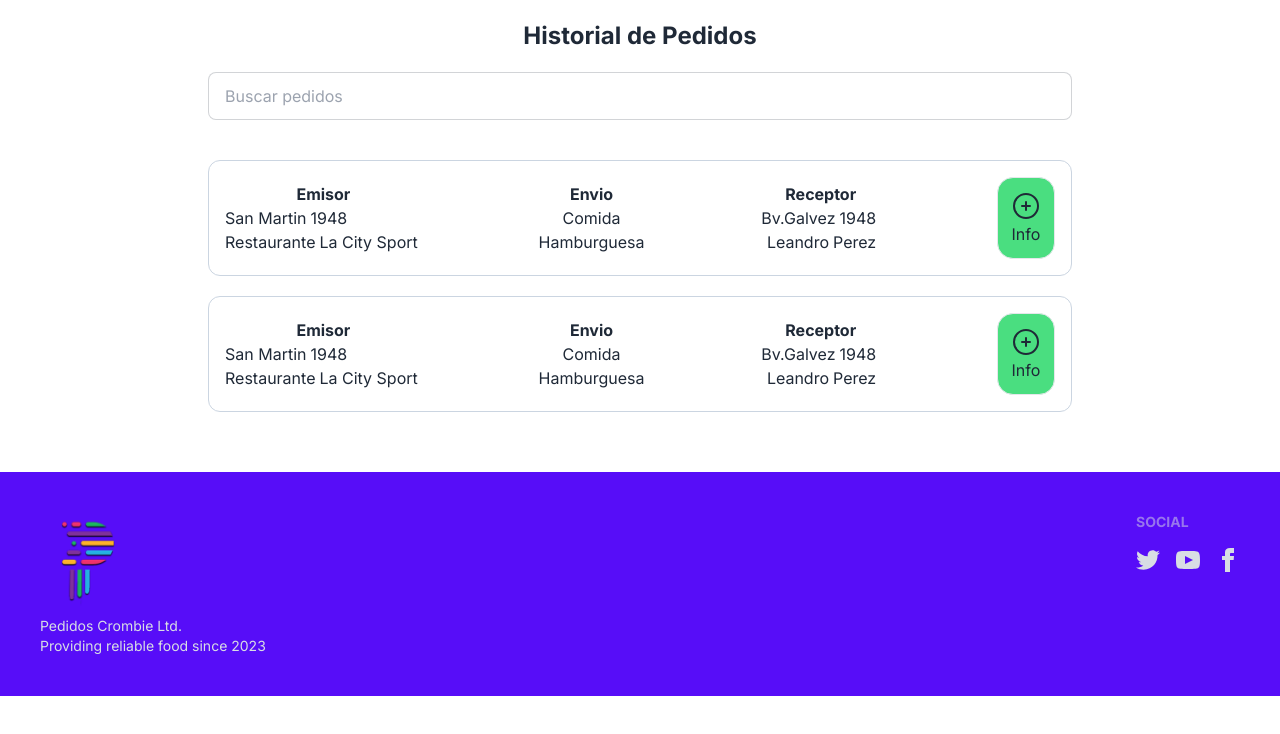
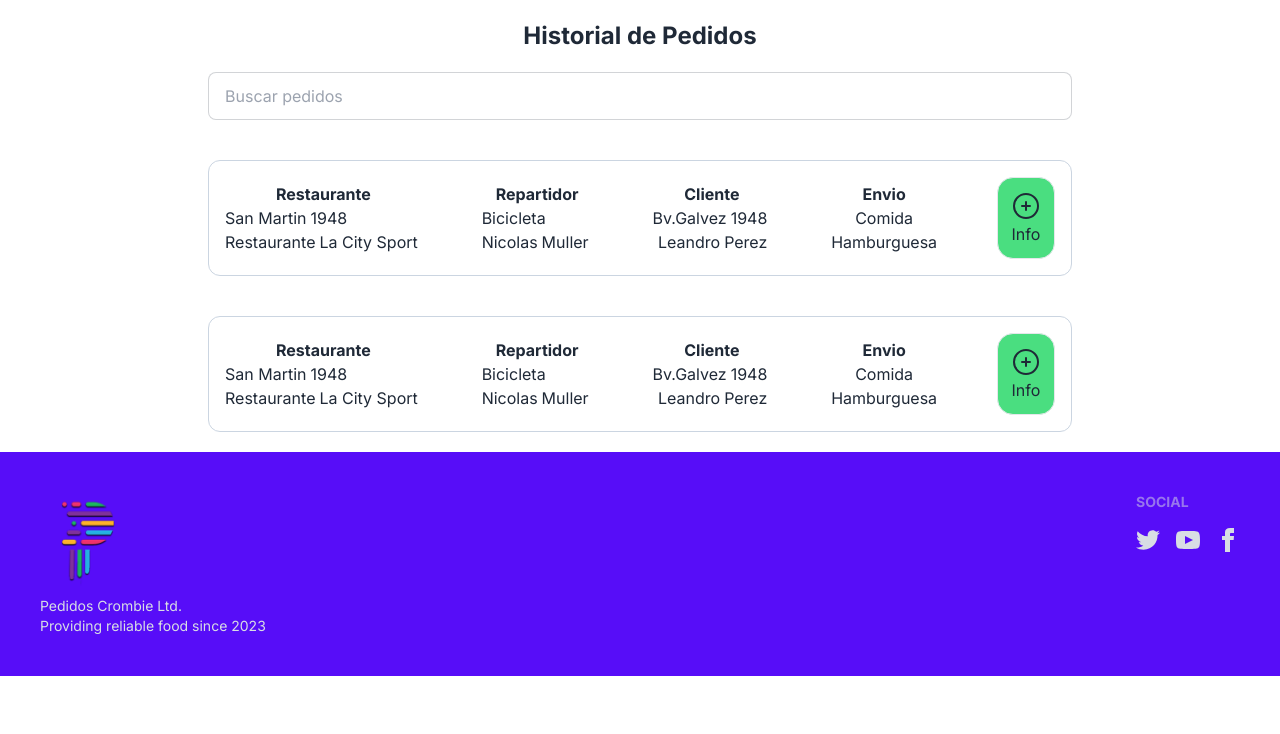
Before and after one commit to Wallesi/PedidosCrombie, a Next.js app: page /User/delivery/historial in a window 1280 px wide. Shown: the top 734 px of the page. Built offline with nearby package versions, Linux system fonts and the light colour scheme.

Commit message:
other column added

```diff
--- a/src/app/User/delivery/historial/page.tsx
+++ b/src/app/User/delivery/historial/page.tsx
@@ -9,7 +9,7 @@ export default function () {
                 <div className="flex flex-col items-center p-4 md:flex-row md:items-center md:justify-between border border-slate-300 rounded-xl gap-2">
                     <div className="text-center md:text-left">
                         <div>
-                            <h1 className="text-base font-bold text-center">Emisor</h1>
+                            <h1 className="text-base font-bold text-center">Restaurante</h1>
                             <p className="">
                                 <span className="inline">San Martin</span>
                                 <span className="mx-1 inline">1948</span>
@@ -17,6 +17,31 @@ export default function () {
                             <p>
                                 <span className="inline">Restaurante</span>
                                 <span className="mx-1 inline">La City Sport</span>
+                            </p>
+                        </div>
+                    </div>
+                    <div className="text-center md:text-left">
+                        <div>
+                            <h1 className="text-base font-bold text-center">Repartidor</h1>
+                            <p className="">
+                                <span className="inline">Bicicleta</span>
+                            </p>
+                            <p>
+                                <span className="inline">Nicolas</span>
+                                <span className="mx-1 inline">Muller</span>
+                            </p>
+                        </div>
+                    </div>
+                    <div className="text-center md:text-right">
+                        <div>
+                            <h1 className="text-base font-bold text-center">Cliente</h1>
+                            <p className="">
+                                <span className="inline">Bv.Galvez</span>
+                                <span className="mx-1 inline">1948</span>
+                            </p>
+                            <p>
+                                <span className="inline">Leandro</span>
+                                <span className="mx-1 inline">Perez</span>
                             </p>
                         </div>
                     </div>
@@ -31,19 +56,7 @@ export default function () {
                             </p>
                         </div>
                     </div>
-                    <div className="text-center md:text-right">
-                        <div>
-                            <h1 className="text-base font-bold text-center">Receptor</h1>
-                            <p className="">
-                                <span className="inline">Bv.Galvez</span>
-                                <span className="mx-1 inline">1948</span>
-                            </p>
-                            <p>
-                                <span className="inline">Leandro</span>
-                                <span className="mx-1 inline">Perez</span>
-                            </p>
-                        </div>
-                    </div>
+
 
                     <div className="flex gap-2">
                         <button className=" bg-green-400 p-3 border rounded-2xl hover:bg-green-300">
@@ -54,11 +67,12 @@ export default function () {
                         </button>
                     </div>
                 </div>
+            </div>
 
-                <div className="mt-5 flex flex-col items-center p-4 md:flex-row md:items-center md:justify-between border border-slate-300 rounded-xl">
+            <div className="flex flex-col items-center p-4 md:flex-row md:items-center md:justify-between border border-slate-300 rounded-xl">
                     <div className="text-center md:text-left">
                         <div>
-                            <h1 className="text-base font-bold text-center">Emisor</h1>
+                            <h1 className="text-base font-bold text-center">Restaurante</h1>
                             <p className="">
                                 <span className="inline">San Martin</span>
                                 <span className="mx-1 inline">1948</span>
@@ -66,6 +80,31 @@ export default function () {
                             <p>
                                 <span className="inline">Restaurante</span>
                                 <span className="mx-1 inline">La City Sport</span>
+                            </p>
+                        </div>
+                    </div>
+                    <div className="text-center md:text-left">
+                        <div>
+                            <h1 className="text-base font-bold text-center">Repartidor</h1>
+                            <p className="">
+                                <span className="inline">Bicicleta</span>
+                            </p>
+                            <p>
+                                <span className="inline">Nicolas</span>
+                                <span className="mx-1 inline">Muller</span>
+                            </p>
+                        </div>
+                    </div>
+                    <div className="text-center md:text-right">
+                        <div>
+                            <h1 className="text-base font-bold text-center">Cliente</h1>
+                            <p className="">
+                                <span className="inline">Bv.Galvez</span>
+                                <span className="mx-1 inline">1948</span>
+                            </p>
+                            <p>
+                                <span className="inline">Leandro</span>
+                                <span className="mx-1 inline">Perez</span>
                             </p>
                         </div>
                     </div>
@@ -80,33 +119,18 @@ export default function () {
                             </p>
                         </div>
                     </div>
-                    <div className="text-center md:text-right">
-                        <div>
-                            <h1 className="text-base font-bold text-center">Receptor</h1>
-                            <p className="">
-                                <span className="inline">Bv.Galvez</span>
-                                <span className="mx-1 inline">1948</span>
-                            </p>
-                            <p>
-                                <span className="inline">Leandro</span>
-                                <span className="mx-1 inline">Perez</span>
-                            </p>
-                        </div>
-                    </div>
+
 
                     <div className="flex gap-2">
                         <button className=" bg-green-400 p-3 border rounded-2xl hover:bg-green-300">
                             <svg xmlns="http://www.w3.org/2000/svg" fill="none" viewBox="0 0 24 24" strokeWidth={1.5} stroke="currentColor" className="w-8 h-8">
-                            <path strokeLinecap="round" strokeLinejoin="round" d="M12 9v6m3-3H9m12 0a9 9 0 11-18 0 9 9 0 0118 0z" />
-                        </svg>
+                                <path strokeLinecap="round" strokeLinejoin="round" d="M12 9v6m3-3H9m12 0a9 9 0 11-18 0 9 9 0 0118 0z" />
+                            </svg>
                             Info
                         </button>
                     </div>
                 </div>
 
-            </div>
-
-
 
         </div>
     );
```
